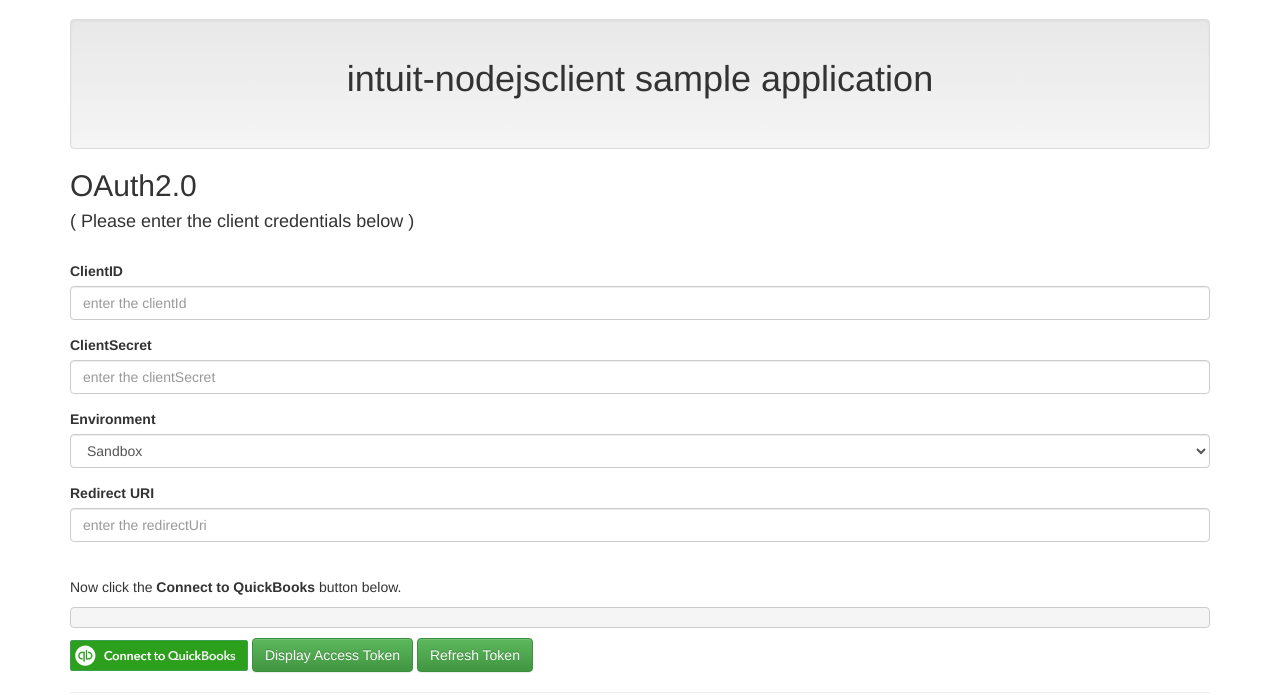
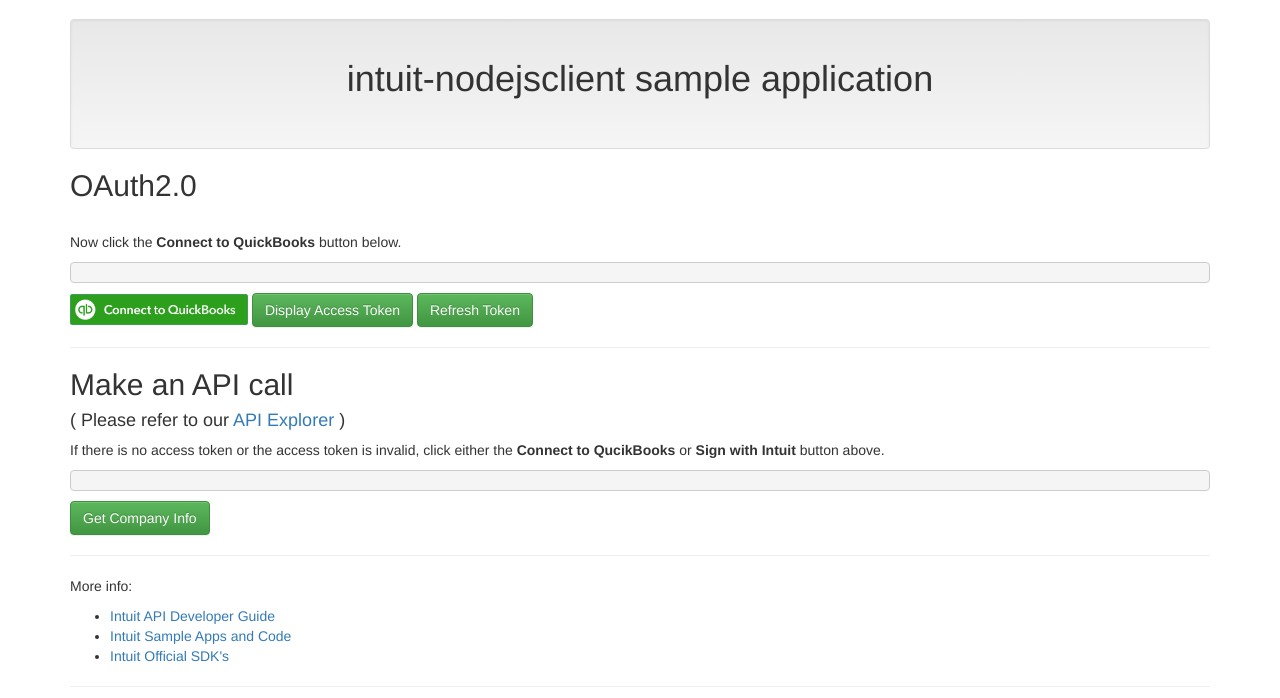
Before and after one commit to pondersource/invoice-gateway, a website: page public/index.html in a window 1280 px wide. Shown: the part 102-800 px from the top of the page. Drawn offline with nearby package versions, Linux system fonts and the light colour scheme.

Commit message:
remove unused form

```diff
--- a/public/index.html
+++ b/public/index.html
@@ -24,27 +24,8 @@
         <h1>intuit-nodejsclient sample application</h1>
         <br>
     </div>
-    <h2>OAuth2.0</h2><h4>( Please enter the client credentials below )</h4><br>
+    <h2>OAuth2.0</h2><br>
     <form>
-        <div class="form-group">
-            <label for="clientId">ClientID</label>
-            <input type="text" class="form-control" placeholder="enter the clientId"  id="clientId" />
-        </div>
-        <div class="form-group">
-            <label for="clientSecret">ClientSecret</label>
-            <input type="text"  class="form-control" placeholder="enter the clientSecret"  id="clientSecret" />
-        </div>
-        <div class="form-group">
-            <label for="environment">Environment</label>
-            <select id="environment" class="form-control">
-            <option value="sandbox" selected="selected">Sandbox</option>
-            <option value="production">Production</option>
-            </select>
-        </div>
-        <div class="form-group">
-            <label for="redirectUri">Redirect URI</label>
-            <input type="text" class="form-control" placeholder="enter the redirectUri"  id="redirectUri" /><br>
-        </div>
     </form>
     <p>Now click the <b>Connect to QuickBooks</b> button below.</p>
     <pre id="accessToken"></pre>
```
